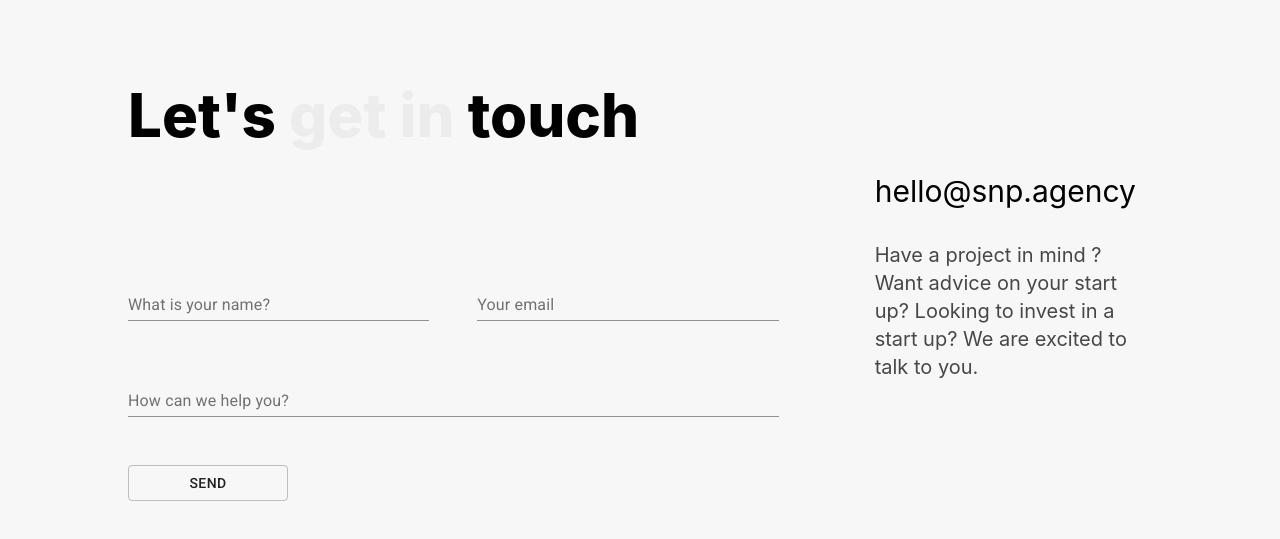
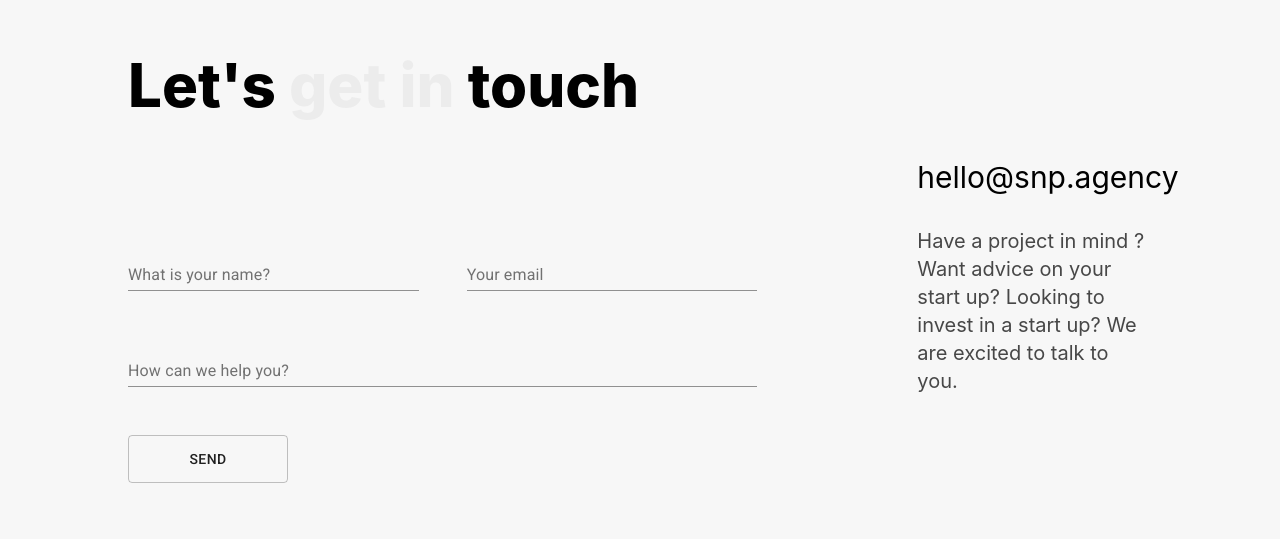
Before and after one commit to Magic-Front/company-site, a React (Create React App) app: page / in a window 1280 px wide. Shown: the part 5250-5789 px from the top of the page. Built offline with nearby package versions, Linux system fonts and the light colour scheme.

Commit message:
[Update]

```diff
--- a/src/pages/home/ContactSection.js
+++ b/src/pages/home/ContactSection.js
@@ -1,11 +1,11 @@
-import { Button, Input, TextField } from '@material-ui/core'
+import { Button, TextField } from '@material-ui/core'
 import SectionComponent from 'components/SectionComponent'
 import React from 'react'
 
 export default function IntroSection() {
   return (
     <SectionComponent id="contacts">
-      <div className="grid grid-rows-1 lg:grid-cols-3 xl:grid-cols-3 grid-flow-row gap-24">
+      <div className="lg:grid xl:grid grid-rows-1 lg:grid-cols-3 xl:grid-cols-3 grid-flow-row gap-40">
         <div className="col-span-2 my-auto">
           <div className="mb-8 text-3xl md:text-4xl lg:text-6xl xl:text-6xl text-black font-extrabold">
             Let's <font className="text-title">get in</font> touch
@@ -21,9 +21,8 @@ export default function IntroSection() {
               className="w-full"
             />
           </div>
-
-          <div className="pt-12">
-            <Button variant="outlined" className="w-40">
+          <div className="pt-12 pb-12">
+            <Button variant="outlined" className="w-40 h-12">
               Send
             </Button>
           </div>
```
